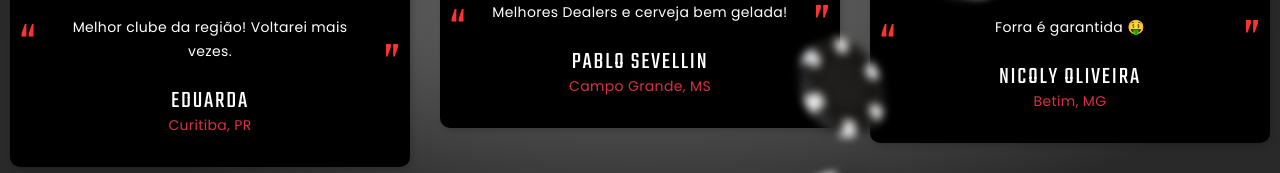
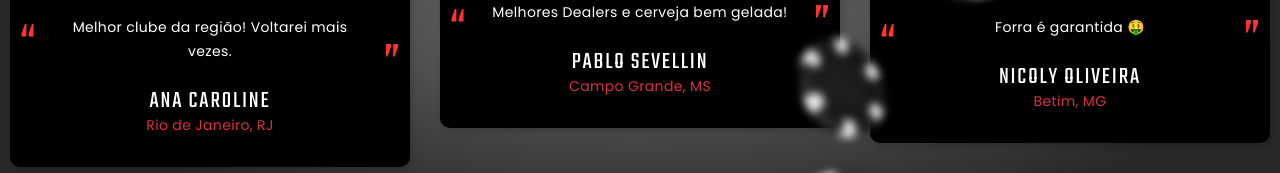
Before and after one commit to Vitrixweb/pokerpub, a plain HTML site: page index.html in a window 1280 px wide. Shown: the part 2034-2207 px from the top of the page. Drawn offline with Linux system fonts and the light colour scheme.

Commit message:
Update index.html

```diff
--- a/index.html
+++ b/index.html
@@ -304,8 +304,8 @@
                 <div class="quote-lisa-text">
                   <p class="q">Melhor clube da região! Voltarei mais vezes.</p>
                 </div>
-                <h5 class="quote-lisa-cite"><a href="#">Eduarda</a></h5>
-                <p class="quote-lisa-status">Curitiba, PR</p>
+                <h5 class="quote-lisa-cite"><a href="#">Ana Caroline</a></h5>
+                <p class="quote-lisa-status">Rio de Janeiro, RJ</p>
               </div>
             </article>
           </div>
```
